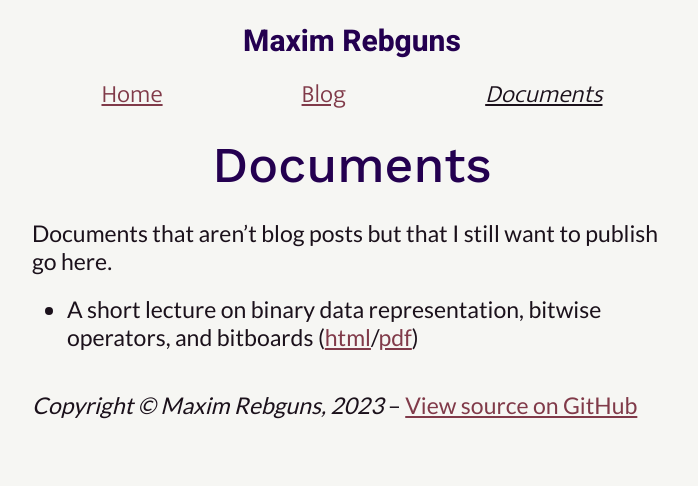
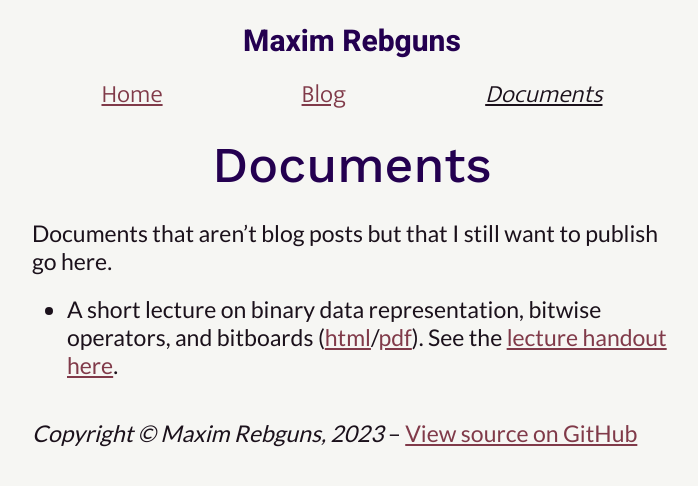
Before and after one commit to mrmaxguns/mrmaxguns.github.io, a Jekyll site: the page built from documents/index.md, in a window 1280 px wide. Shown: the top 486 px of the page, without its empty margins (288-986 px from the left). Built offline with Jekyll 4.4.1, drawn with Linux system fonts in a browser that asks for light colours; some web fonts are replaced.

Commit message:
Added bitboard presentation handout.

```diff
--- a/documents/index.md
+++ b/documents/index.md
@@ -7,4 +7,5 @@ Documents that aren't blog posts but that I still want to publish go
 here.
 
 -   A short lecture on binary data representation, bitwise operators, and bitboards
-    ([html](bitwise-bitboards.html)/[pdf](bitwise-bitboards.pdf))
+    ([html](bitwise-bitboards.html)/[pdf](bitwise-bitboards.pdf)). See the
+    [lecture handout here](bitwise-bitboards-handout.pdf).
```
Also changed, not shown: 1 other file.
